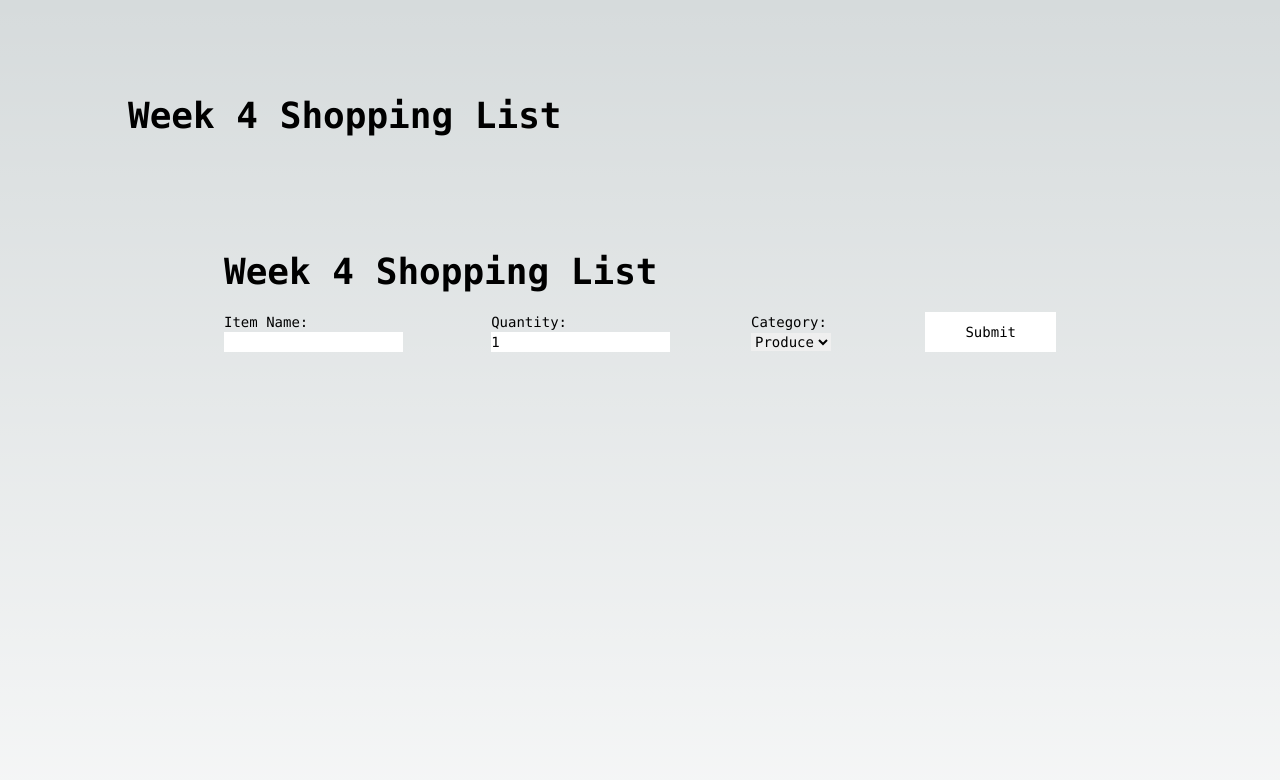
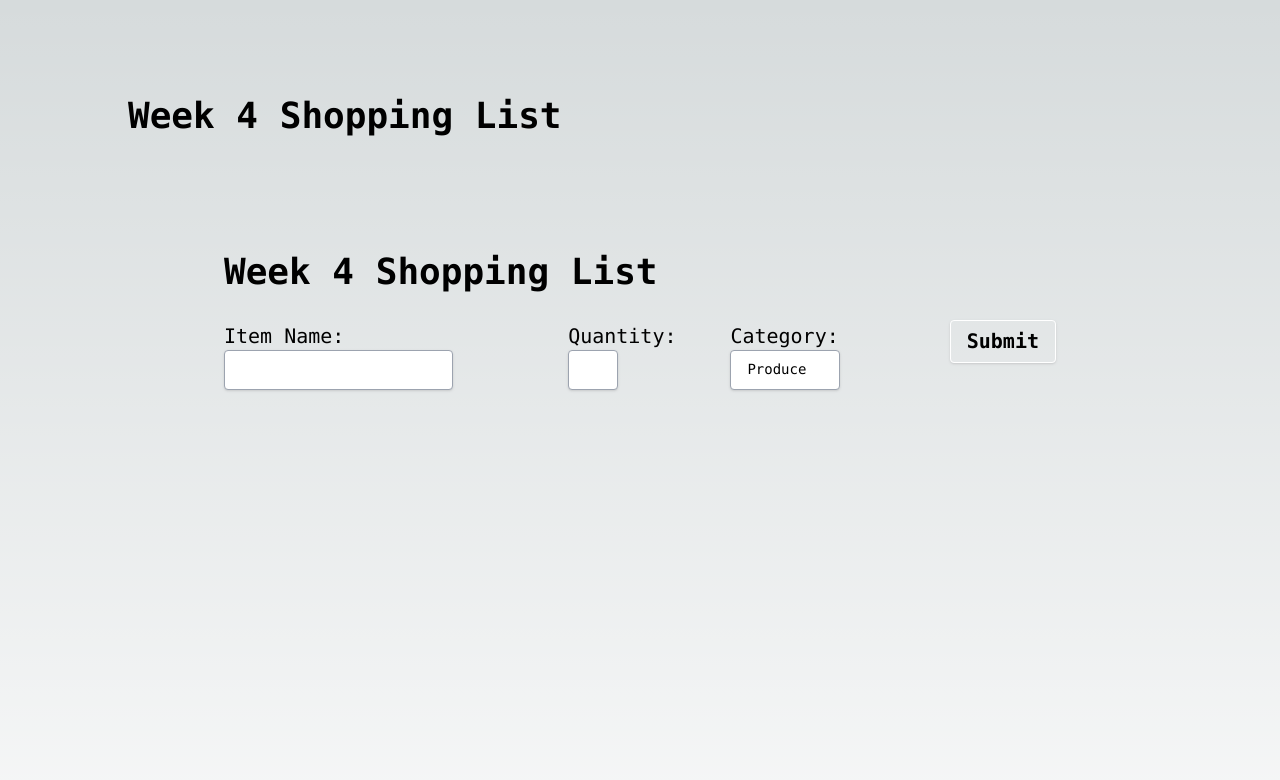
Before and after one commit to ZackariaOsman/cprg306-a, a Next.js app: page /week4 in a window 1280 px wide. Shown: the top 780 px of the page. Built offline with nearby package versions, Linux system fonts and the light colour scheme.

Commit message:
Week 4
Made better

```diff
--- a/app/week4/new-item.js
+++ b/app/week4/new-item.js
@@ -27,10 +27,12 @@ export default function NewItem() {
             <div class="z-10 max-w-5xl w-full items-center justify-between font-mono text-sm">
                 <h1 class="text-4xl font-bold">Week 4 Shopping List</h1>
                 <br></br>
-                <form className='flex space-x-10' onSubmit={handleSubmit}>
-                    <div>
-                        <label className=''>Item Name:</label>
-                        <input
+                <form className='flex justify-between' onSubmit={handleSubmit}>
+
+                    {/**Item Name**/}
+                    <div className='mt-2.5'>
+                        <label className='text-xl'>Item Name: </label>
+                        <input className='h-10 w-30 appearance-none bg-white border border-gray-400 hover:border-gray-500 px-4 py-2 pr-8 rounded shadow leading-tight focus:outline-none focus:shadow-outline'
                             type="text"
                             required
                             value={name}
@@ -38,9 +40,10 @@ export default function NewItem() {
                         />
                     </div>
 
-                    <div>
-                        <label className=''>Quantity:</label>
-                        <input
+                    {/**Quantity**/}
+                    <div className='mt-2.5'>
+                        <label className='text-xl'>Quantity: </label>
+                        <input className='h-10 w-12 appearance-none bg-white border border-gray-400 hover:border-gray-500 px-4 py-2 pr-8 rounded shadow leading-tight focus:outline-none focus:shadow-outline'
                             type="number"
                             required
                             value={quantity}
@@ -48,9 +51,10 @@ export default function NewItem() {
                         />
                     </div>
 
-                    <div>
-                        <label className=''>Category:</label>
-                        <select className='gap-10'
+                    {/**Category**/}
+                    <div className='mt-2.5'>
+                        <label className='text-xl'>Category: </label>
+                        <select className='gap-10 h-10 appearance-none w-25 bg-white border border-gray-400 hover:border-gray-500 px-4 py-2 pr-8 rounded shadow leading-tight focus:outline-none focus:shadow-outline'
                             value={category}
                             onChange={(e) => setCategory(e.target.value)}
                         >
@@ -62,7 +66,11 @@ export default function NewItem() {
                         </select>
                     </div>
 
-                    <button className=' bg-white px-10'>Submit</button>
+                        {/**Submit Button**/}
+                    <div>
+                        <button className='mt-2 text-xl bg-transparent hover:bg-white text-black font-semibold hover:text-black py-2 px-4 border border-white hover:border-transparent rounded shadow leading-tight focus:outline-none focus:shadow-outline'>Submit</button>
+                    </div>
+
                 </form>
             </div>
             </main>
```
